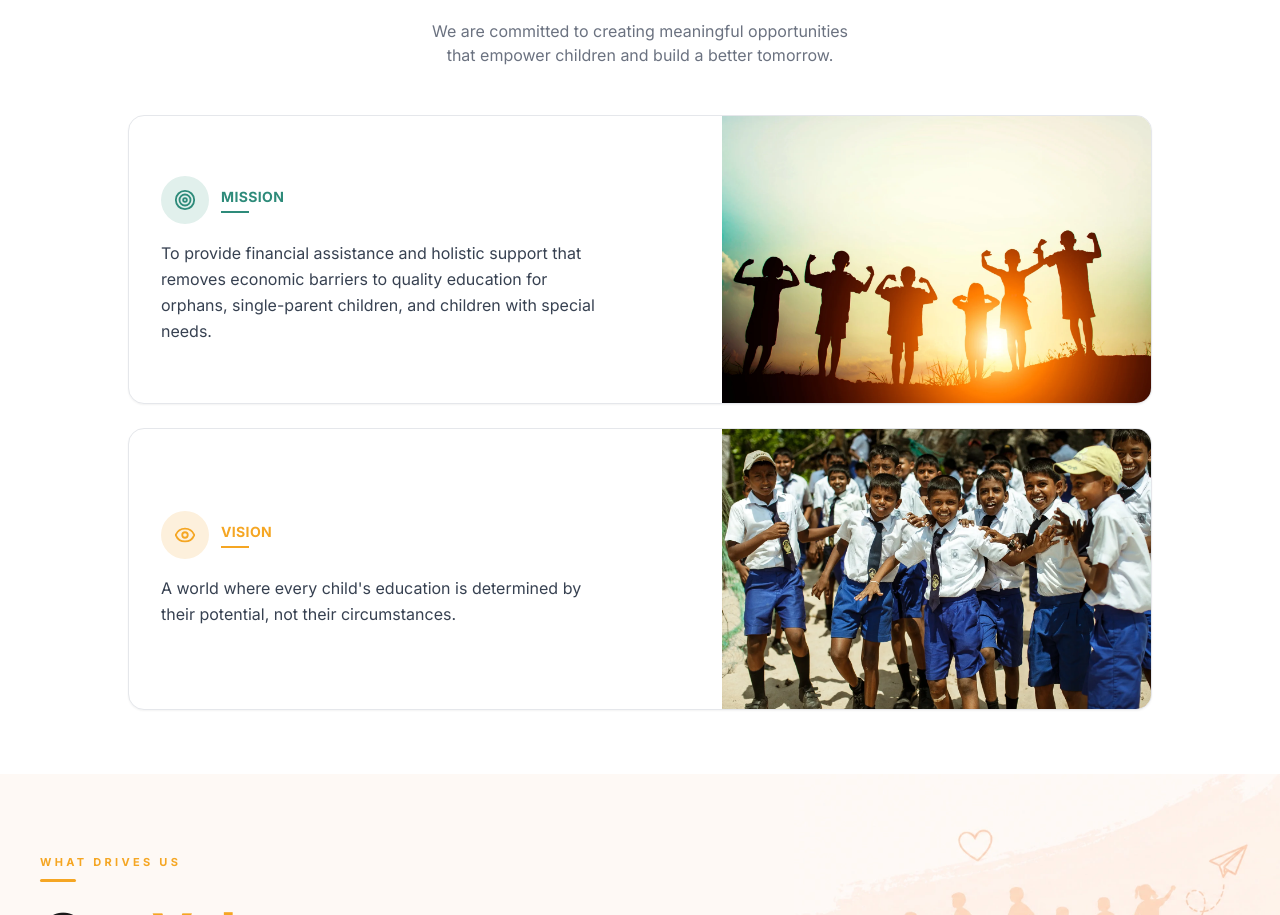
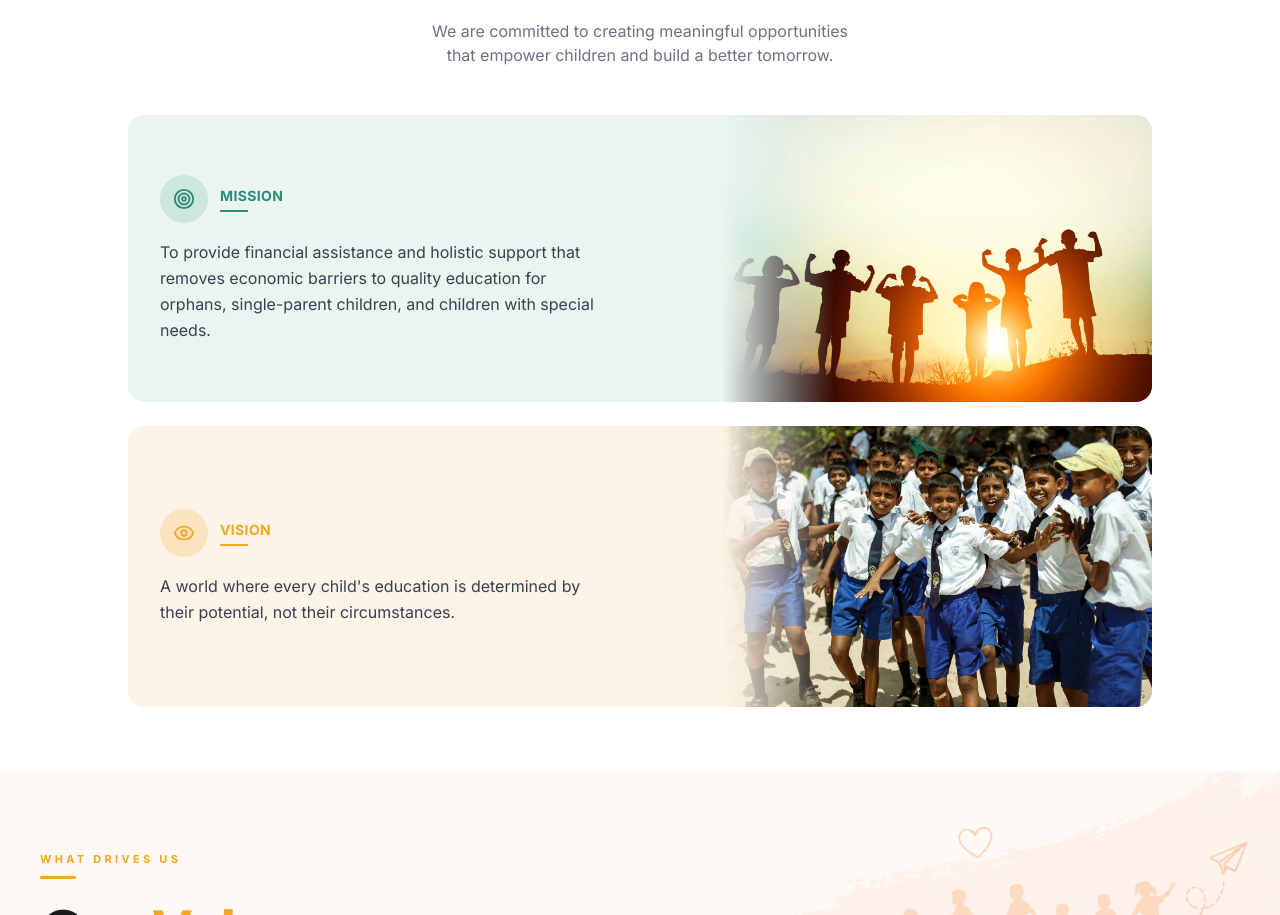
Before and after one commit to shashinadh28/Adhyapana-Foundation, a React (Vite) app: page / in a window 1280 px wide. Shown: the part 1771-2686 px from the top of the page. Built offline with nearby package versions, Linux system fonts and the light colour scheme.

Commit message:
feat: use cardBg with linear-gradient overlay on image for Our Purpose cards

```diff
--- a/src/components/VisionMission.jsx
+++ b/src/components/VisionMission.jsx
@@ -3,9 +3,12 @@ import { motion, useInView } from "framer-motion";
 import { Eye, Target, Heart, Sparkles, Users, Shield } from "lucide-react";
 import { useNavigate } from "react-router-dom";
 
-function PurposeCard({ icon: Icon, label, text, image, imageAlt, accent, iconBg }) {
+function PurposeCard({ icon: Icon, label, text, image, imageAlt, accent, iconBg, cardBg }) {
   return (
-    <div className="flex flex-col md:flex-row rounded-2xl overflow-hidden bg-white border border-gray-200 shadow-sm">
+    <div
+      className="flex flex-col md:flex-row rounded-2xl overflow-hidden"
+      style={{ background: cardBg }}
+    >
       {/* Content */}
       <div className="flex-1 px-8 py-8 md:py-10 flex flex-col justify-center">
         <div className="flex items-center gap-3 mb-4">
@@ -34,12 +37,19 @@ function PurposeCard({ icon: Icon, label, text, image, imageAlt, accent, iconBg
         </p>
       </div>
 
-      {/* Image */}
-      <div className="w-full md:w-[42%] min-h-[220px]">
+      {/* Image with soft fade on the left edge */}
+      <div className="relative w-full md:w-[42%] min-h-[220px]">
         <img
           src={image}
           alt={imageAlt}
           className="w-full h-full object-cover"
+        />
+        {/* fade from card color into the image, left edge only */}
+        <div
+          className="absolute inset-y-0 left-0 w-20 md:w-28 pointer-events-none"
+          style={{
+            background: `linear-gradient(to right, ${cardBg} 0%, transparent 100%)`,
+          }}
         />
       </div>
     </div>
@@ -171,7 +181,8 @@ export default function VisionMission() {
               image="/Our-Purpose/mission.webp"
               imageAlt="Mission — children studying at desks"
               accent="#2E8B7A"
-              iconBg="#E1F0EC"
+              iconBg="#CDE7DE"
+              cardBg="#EAF5F0"
             />
 
             <PurposeCard
@@ -181,7 +192,8 @@ export default function VisionMission() {
               image="/Our-Purpose/vision.webp"
               imageAlt="Vision — smiling children in school uniforms"
               accent="#F5A623"
-              iconBg="#FDF0DC"
+              iconBg="#FBE3C0"
+              cardBg="#FDF3E7"
             />
           </div>
         </div>
```
